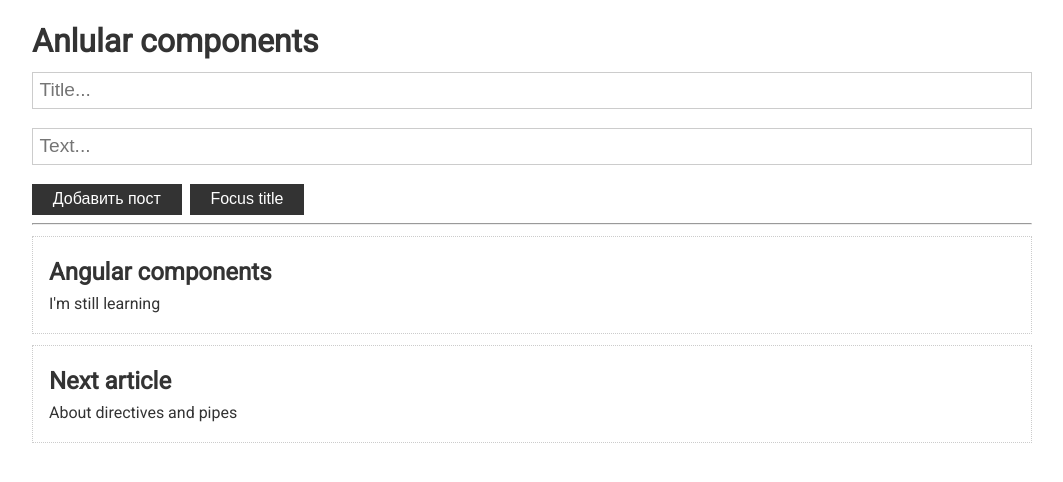
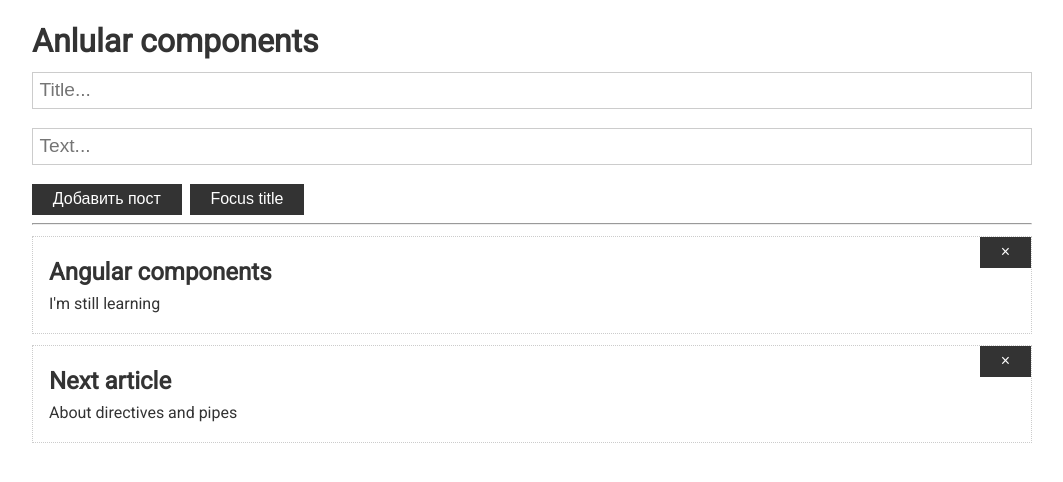
Before and after one commit to aleksander1802/angular-practice, an Angular app: page / in a window 1280 px wide. Shown: the top 482 px of the page, without its empty margins (108-1171 px from the left). Built offline with nearby package versions, Linux system fonts and the light colour scheme.

Commit message:
feat: added deleting posts

```diff
--- a/src/app/app.component.html
+++ b/src/app/app.component.html
@@ -5,5 +5,5 @@
 
     <hr />
 
-    <app-post *ngFor="let p of posts" [post]="p"> </app-post>
+    <app-post *ngFor="let p of posts" [post]="p" (removePostById)="removePost($event)"></app-post>
 </div>
--- a/src/app/app.component.ts
+++ b/src/app/app.component.ts
@@ -28,4 +28,8 @@
     updatePosts(post: Post) {
         this.posts.unshift(post);
     }
+
+    removePost(id: number) {
+        this.posts = this.posts.filter((post) => post.id !== id);
+    }
 }
--- a/src/app/post/post.component.html
+++ b/src/app/post/post.component.html
@@ -1,4 +1,5 @@
 <div class="card">
     <h2>{{ post?.title }}</h2>
     <p>{{ post?.text }}</p>
+    <button class="btn" (click)="removePost()">&times;</button>
 </div>
--- a/src/app/post/post.component.ts
+++ b/src/app/post/post.component.ts
@@ -1,4 +1,4 @@
-import { Component, Input } from '@angular/core';
+import { Component, EventEmitter, Input, Output } from '@angular/core';
 import { Post } from '../app.component';
 
 @Component({
@@ -8,4 +8,9 @@
 })
 export class PostComponent {
     @Input() post: Post | undefined;
+    @Output() removePostById = new EventEmitter<number>();
+
+    removePost() {
+        this.removePostById.emit(this.post?.id);
+    }
 }
--- a/src/styles.scss
+++ b/src/styles.scss
@@ -59,9 +59,17 @@
 }
 
 .card {
+    position: relative;
     padding: 1rem;
     border: #ccc 1px dotted;
     margin: 0.7rem 0;
+
+    button {
+        position: absolute;
+        top: 0;
+        right: 0;
+        margin-right: 0;
+    }
 }
 
 input,
```
